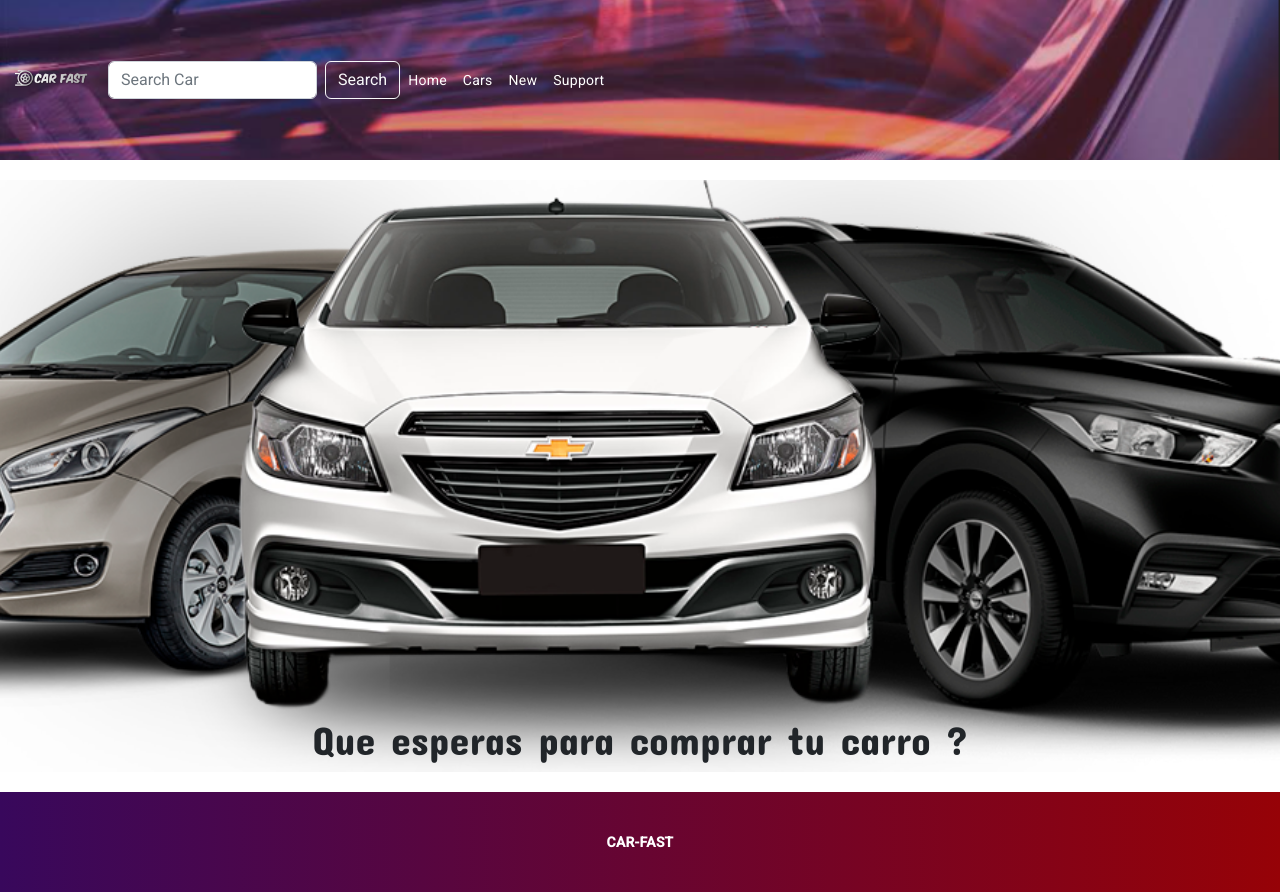
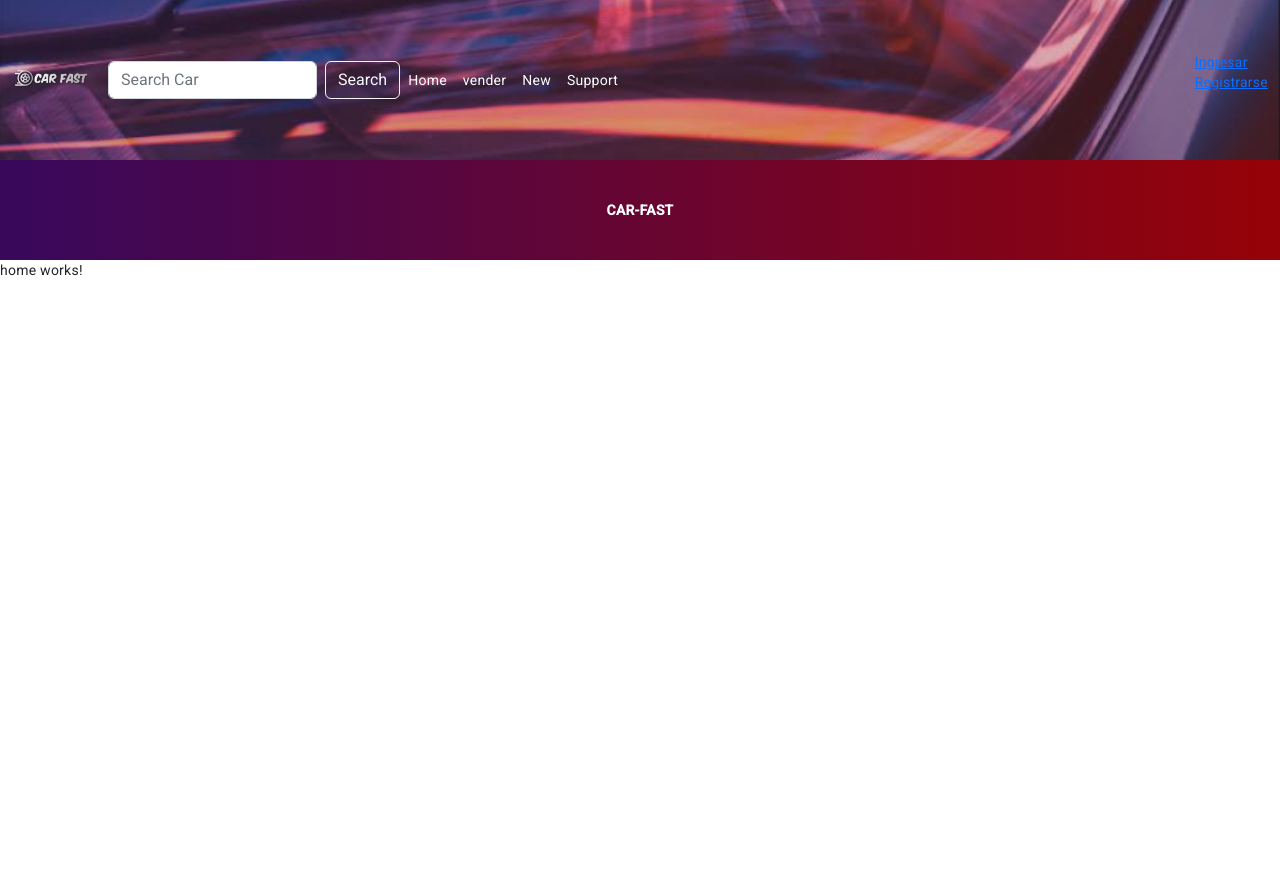
Before and after one commit to FelipeGutierrez98/Frontend-CarFast, an Angular app: page /dashboard in a window 1280 px wide. Before the commit this address led to /. After the commit the page ends 800 px from the top, so only its background shows below. Built offline with nearby package versions, Linux system fonts and the light colour scheme.

Commit message:
actualizacion routing

```diff
--- a/src/app/app-routing.module.ts
+++ b/src/app/app-routing.module.ts
@@ -6,18 +6,19 @@ import { UserComponent } from './auth/user/user.component';
 
 
 const routes: Routes = [
-  {
-    /* path: 'getCar', component:CarbyidComponent */
-    path: 'getCar/:id',
-    component: CarbyidComponent,
-  },
-  {
-    path: '',
-    component: CarsComponent,
-  },
-  {
-    path:'user',component:UserComponent
-  }
+ {
+  path: 'auth',
+  loadChildren:()=> import("./auth/auth.module").then((m)=>m.AuthModule)
+ },
+ {
+  path: 'dashboard',
+  loadChildren:()=> import("./dashboard/dashboard.module").then((m)=>m.DashboardModule)
+ },
+ {
+  path: '',
+  redirectTo: 'dashboard',
+  pathMatch: 'full'
+ }
 ];
 
 @NgModule({
@@ -25,3 +26,16 @@ const routes: Routes = [
   exports: [RouterModule],
 })
 export class AppRoutingModule {}
+
+/* {
+   path: 'getCar', component:CarbyidComponent
+  path: 'getCar/:id',
+  component: CarbyidComponent,
+},
+{
+  path: '',
+  component: CarsComponent,
+},
+{
+  path:'user',component:UserComponent
+} */
--- a/src/app/app.component.html
+++ b/src/app/app.component.html
@@ -1,4 +1,4 @@
 <app-headers></app-headers>
-<app-footer></app-footer>
+<!-- <app-footer></app-footer> -->
 <footer class="footer">CAR-FAST</footer>
 <router-outlet></router-outlet>
--- a/src/app/app.module.ts
+++ b/src/app/app.module.ts
@@ -11,8 +11,9 @@ import { AuthModule } from './auth/auth.module';
 import { FormsModule } from '@angular/forms';
 
 
+
 @NgModule({
-  declarations: [AppComponent],
+  declarations: [AppComponent,],
   imports: [
     BrowserModule,
     AppRoutingModule,
--- a/src/app/auth/auth.module.ts
+++ b/src/app/auth/auth.module.ts
@@ -1,11 +1,11 @@
 import { NgModule } from '@angular/core';
 import { CommonModule } from '@angular/common';
-import { AppRoutingModule } from '../app-routing.module';
 import { LoginComponent } from './user/login/login.component';
 import { CreateComponent } from './user/create/create.component';
 import { ProfileComponent } from './user/profile/profile.component';
 import { UserComponent } from './user/user.component';
 import { FormsModule } from '@angular/forms';
+import { AuthRoutingModule } from './auth-routing.module';
 
 
 
@@ -17,7 +17,7 @@ import { FormsModule } from '@angular/forms';
     UserComponent,
 
   ],
-  imports: [CommonModule, AppRoutingModule,FormsModule],
+  imports: [CommonModule, AuthRoutingModule,FormsModule],
   exports: [LoginComponent, CreateComponent, ProfileComponent, UserComponent],
 })
 export class AuthModule {}
--- a/src/app/dashboard/components/headers/headers.component.html
+++ b/src/app/dashboard/components/headers/headers.component.html
@@ -14,7 +14,7 @@
             <a class="nav-link active" aria-current="page" href="#">Home</a>
           </li>
           <li class="nav-item">
-            <a class="nav-link active" aria-current="page" href="#">Cars</a>
+            <a class="nav-link active" aria-current="page" href="#">vender</a>
           </li>
           <li class="nav-item">
             <a class="nav-link active" aria-current="page" href="#">New</a>
@@ -22,8 +22,14 @@
           <li class="nav-item">
             <a class="nav-link active" aria-current="page" href="#">Support</a>
           </li>
-
-
+        </ul>
+        <ul>
+           <li>
+            <a routerLink="auth/ingresar" >Ingresar</a>
+           </li>
+           <li>
+            <a  routerLink="auth/registrarse">Registrarse</a>
+           </li>
         </ul>
       </div>
     </div>
--- a/src/app/dashboard/dashboard.module.ts
+++ b/src/app/dashboard/dashboard.module.ts
@@ -6,6 +6,8 @@ import { CarbyidComponent } from './pages/carbyid/carbyid.component';
 import { AppRoutingModule } from '../app-routing.module';
 import { FilterComponent } from './components/filter/filter.component';
 import { FooterComponent } from './components/footer/footer.component';
+import { HomeComponent } from './pages/home/home.component';
+import { DashboardRoutingModule } from './dashboard-routing.module';
 
 @NgModule({
   declarations: [
@@ -14,10 +16,11 @@ import { FooterComponent } from './components/footer/footer.component';
     CarbyidComponent,
     FilterComponent,
     FooterComponent,
+    HomeComponent,
 
   ],
   imports: [
-    CommonModule, AppRoutingModule
+    CommonModule, DashboardRoutingModule
   ],
   exports: [
     CarsComponent,
--- /dev/null
+++ b/src/app/dashboard/pages/home/home.component.html
@@ -0,0 +1,2 @@
+<p>home works!</p>
+<router-outlet></router-outlet>
```
Also changed, not shown: src/app/auth/auth-routing.module.ts (+20 -8 lines), src/app/auth/user/user.component.html (+5 -3 lines), src/app/dashboard/dashboard-routing.module.ts (added, +27 -0 lines), src/app/dashboard/pages/home/home.component.ts (added, +10 -0 lines), src/app/dashboard/pages/home/home.component.css (added), 1 other file (tests, documents, lock files or other folders).
